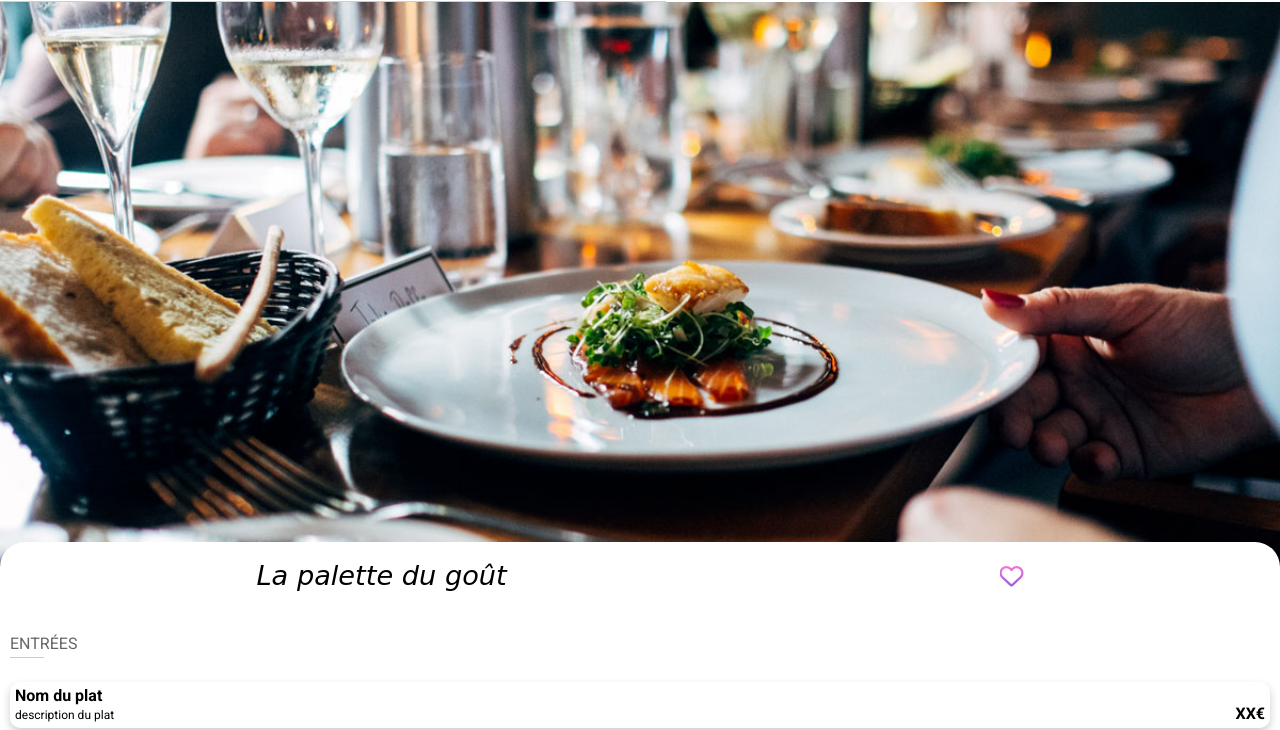
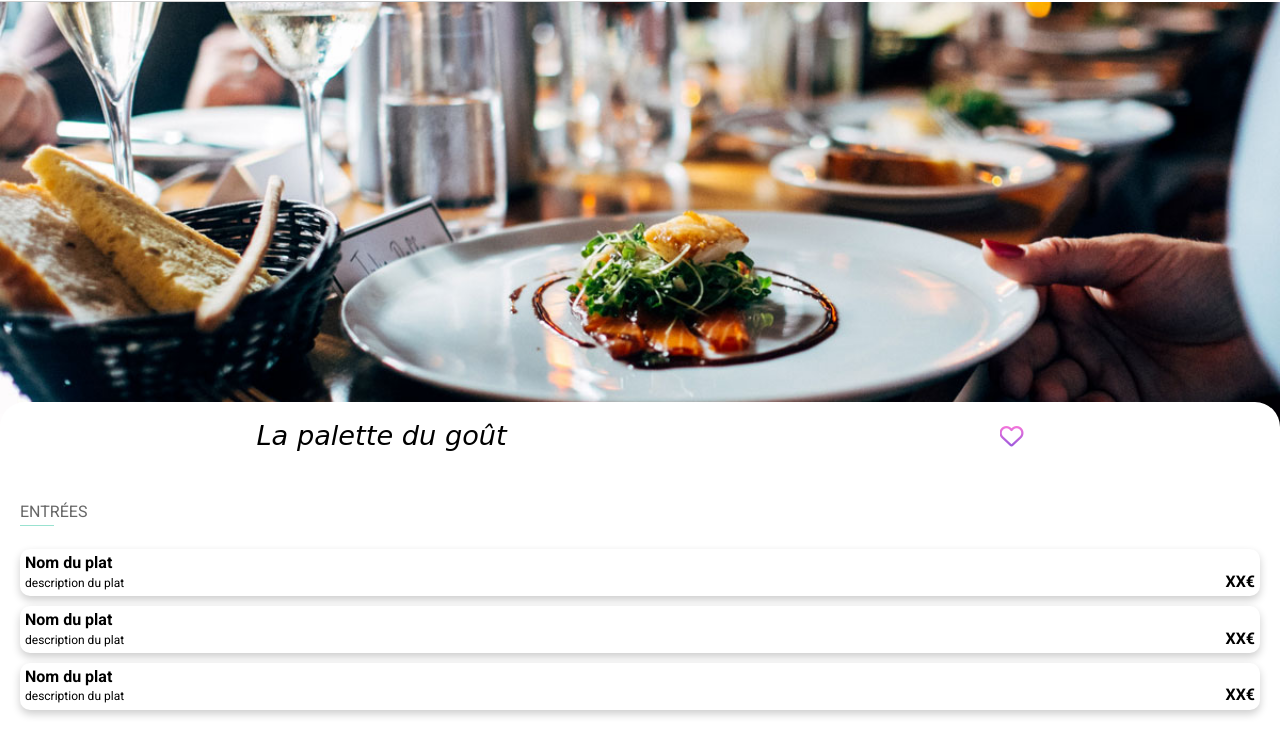
Before and after one commit to Axel75018/ohmyfood, a plain HTML site: page la_palette_du_gout.html in a window 1280 px wide. Shown: the part 67-797 px from the top of the page. Drawn offline with Linux system fonts and the light colour scheme; a web font is replaced by a local one.

Commit message:
avant sass

```diff
--- a/css/desktab.css
+++ b/css/desktab.css
@@ -5,19 +5,19 @@ body {
 
 
 }
-div.bordrondsup {
-    top: 540px;
-    100px 100px 0 0px
-}
+
 img.menu__main__baniere {
     object-fit:cover;
-    height: 600px;
+    height: 500px;
 }
-div.container, section.resto {
+
+main  {
     width :100%;
     max-width: 1280px;
     margin: auto;
 }
+
+div.titreresto {justify-content: space-around;}
 .explorer__h2 {width:100%;}
 div.banniere {
     width: 100%;
@@ -61,9 +61,6 @@ article.card figure img {
     width: 100%;
 
 }
-.bordrondsup {
-    top: 600px;
-}
 
 .header.menu__header {
     width:52%;
--- a/css/style.css
+++ b/css/style.css
@@ -345,18 +345,23 @@ color:white;
 
 
 /*------main---------------*/
-main.menu__main {
-    z-index: auto;
-    position: relative;
-    background-color: #9356DC;
-
-}
 
 .entrees,
 .plats,
 .dessert,
 .commander {
     padding: 0 10px;
+}
+.menu__main {
+    position: relative;
+    background-color: white;
+    margin-top:-200px;
+    padding: 0 10px;
+    border-radius: 25px 25px 0 0;
+    display: flex;
+    flex-direction: column;
+    align-items: baseline;
+    justify-content: space-around;
 }
 
 img.menu__main__baniere {
@@ -366,27 +371,20 @@ img.menu__main__baniere {
     object-fit: fill;
 }
 
-div.bordrondsup {
-    background-color: #ffffff;
-    padding: 0 10px;
-    border-radius: 25px 25px 0 0;
-    z-index: 7;
+
+div.titreresto {
     width: 100%;
-    height: 80px;
-    top: 254px;
-    position: absolute;
     display: flex;
     flex-direction: row;
+    justify-content: space-between;
     align-items: baseline;
-    justify-content: space-around;
-
 }
 
-div.bordrondsup h1.h1--fancy {
+h1.h1--fancy {
     margin: 40px 0 0 0 ;
 }
 
-div.bordrondsup i.fa-heart {
+i.fa-heart {
     font-size: 1.5em;
 }
 
--- a/la_palette_du_gout.html
+++ b/la_palette_du_gout.html
@@ -28,13 +28,16 @@
         </a>
 
     </header>
+    <div class="banniere">
+            <img class="menu__main__baniere" src="images/restaurants/jay-wennington.jpg" alt="la palette du gout">
+
+        </div>
     <main class="menu__main">
-        <div class="banniere">
-            <img class="menu__main__baniere" src="images/restaurants/jay-wennington.jpg" alt="la palette du gout">
-            <div class="bordrondsup">
-                <h1 class="fancy"><i>La palette du goût</i></h1><i class="fa-regular fa-heart"></i>
-            </div>
-        </div>
+
+
+            <div class="titreresto">    <h1 class="fancy"><i>La palette du goût</i></h1><i class="fa-regular fa-heart"></i>
+
+        </div></div>
 
 
 
```
